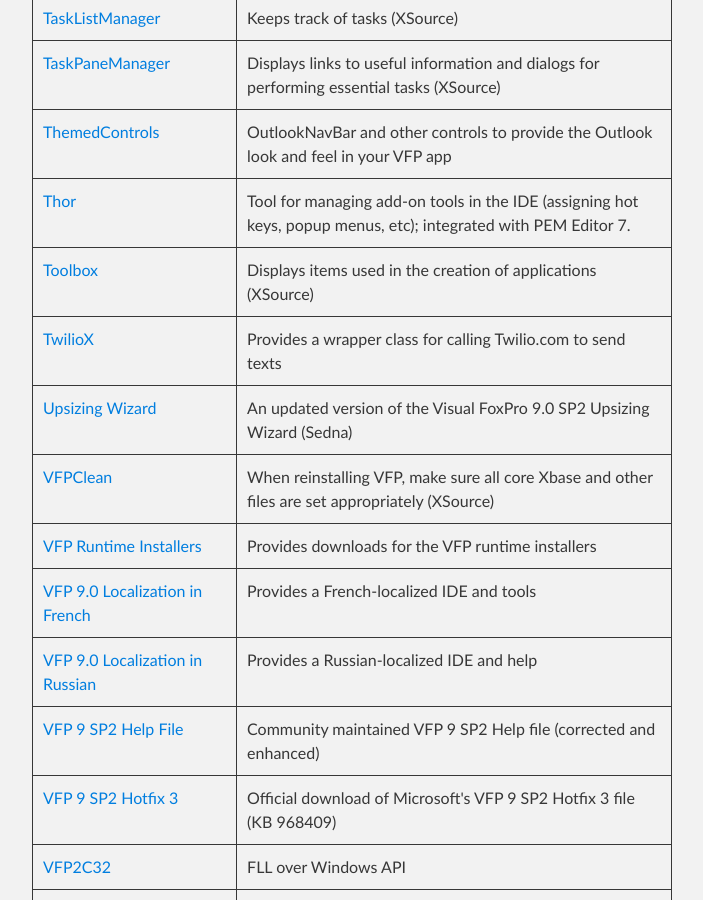
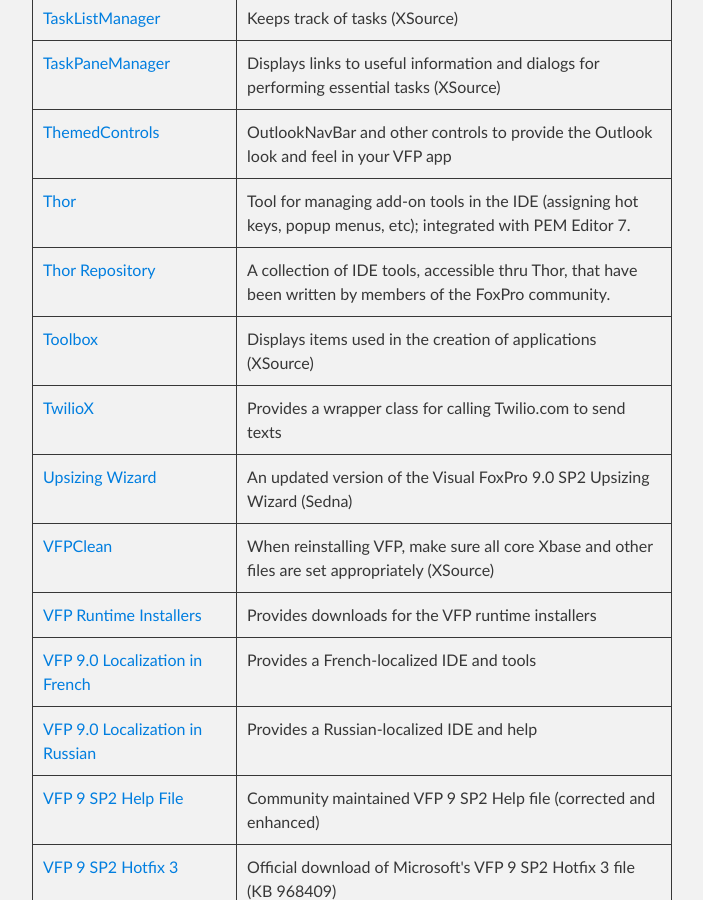
Before and after one commit to VFPX/VFPX.github.io, a Jekyll site: the page built from projects.md, in a window 1280 px wide and 900 px high, scrolled down 2952 px. Shown: the whole window, without its empty margins (288-991 px from the left). Built offline with Jekyll 4.4.1, drawn with Linux system fonts in a browser that asks for light colours; our own code applies the rules of GitHub Pages for plain Markdown files.

Commit message:
Added Thor Repository project

```diff
--- a/_data/projects.json
+++ b/_data/projects.json
@@ -264,6 +264,12 @@
     "state": "Production release"
   },
   {
+    "project": "Thor Repository",
+    "url": "https://github.com/VFPX/ThorRepository",
+    "description": "A collection of IDE tools, accessible thru Thor, that have been written by members of the FoxPro community.",
+    "state": "Production release"
+  },
+  {
     "project": "Toolbox",
     "url": "https://github.com/VFPX/Toolbox",
     "description": "Displays items used in the creation of applications (XSource)",
```
Also changed, not shown: 1 other file.
